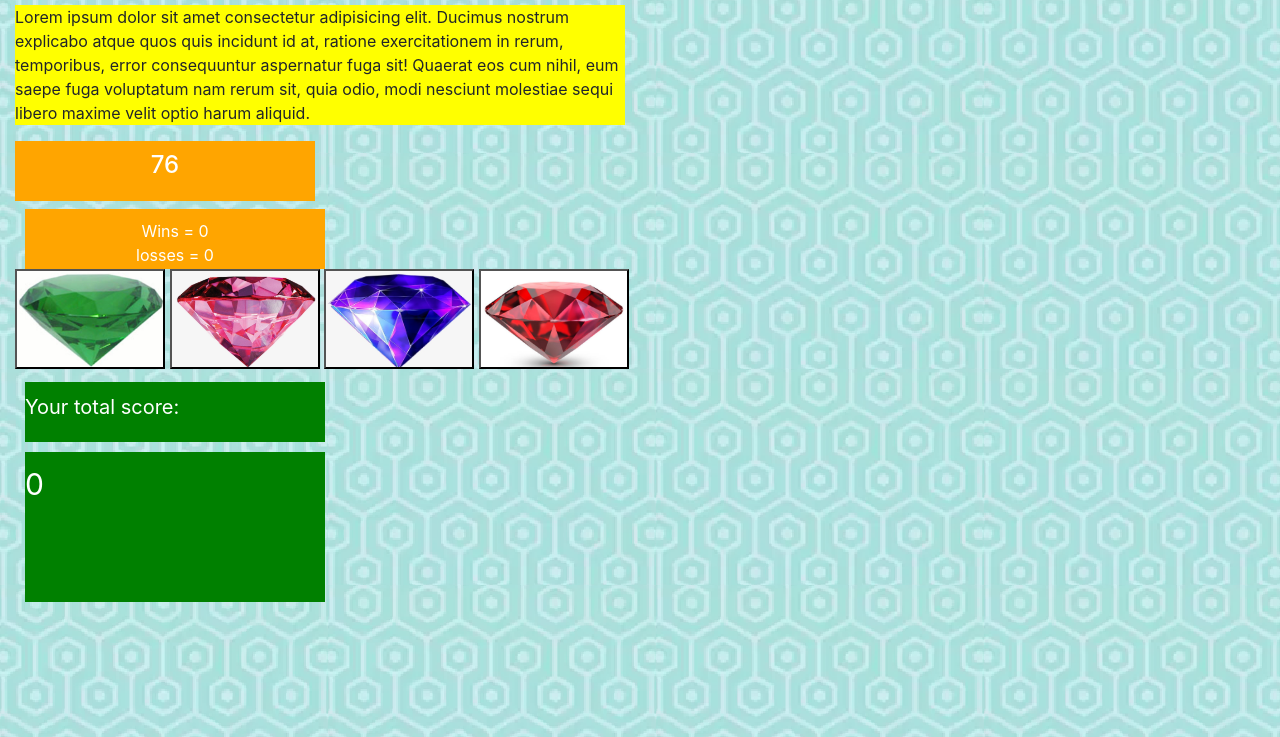
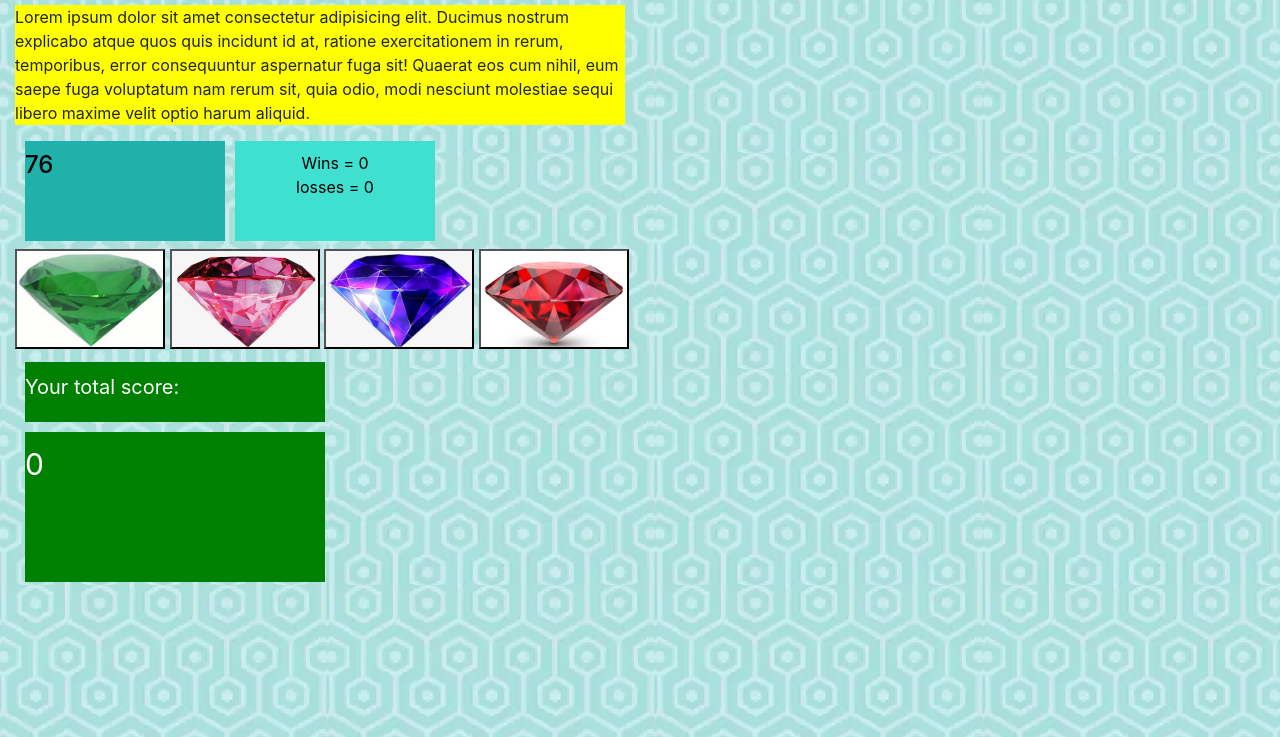
Before and after one commit to Mo01/unit-4-game, a plain HTML site: page index.html in a window 1280 px wide. Shown: the part 63-800 px from the top of the page. Drawn offline with nearby package versions, Linux system fonts and the light colour scheme.

Commit message:
improve CSS

```diff
--- a/assets/css/style.css
+++ b/assets/css/style.css
@@ -15,11 +15,19 @@ body{
 
 }
 #score{
-    background-color: orange;
-    color: white;
-    width: 300px;
-    height: 60px;
+    background-color: lightseagreen;
+    color: black;
+    width: 200px;
+    height: 100px;
+    padding-top: 10px !important;
+    padding-bottom: 10px !important;
+}
+#RCC{
+    background-color: turquoise;
+    color: black;
     text-align: center;
+    width: 200px;
+    height: 100px;
     padding-top: 10px !important;
     padding-bottom: 10px !important;
 }
@@ -30,9 +38,7 @@ h4{
     padding-left: 0 !important;
     padding-right: 0 !important;
 }
-.score{
-    float: left;
-}
+
 .resulte{
     float: left;
     margin-left: 10px;
--- a/index.html
+++ b/index.html
@@ -33,11 +33,11 @@
         </div>
         <!--Rendom Number-->
         <div>
-            <h4 id="score"></h4>
+            <h4 id="score" class="resulte"></h4>
         </div>
 
         <!--Resulte win losses-->
-        <div id="CC" class="resulte">
+        <div id="RCC" class="resulte">
             <span>Wins = 0</span>
             <br>
             <span>losses = 0</span>
```
